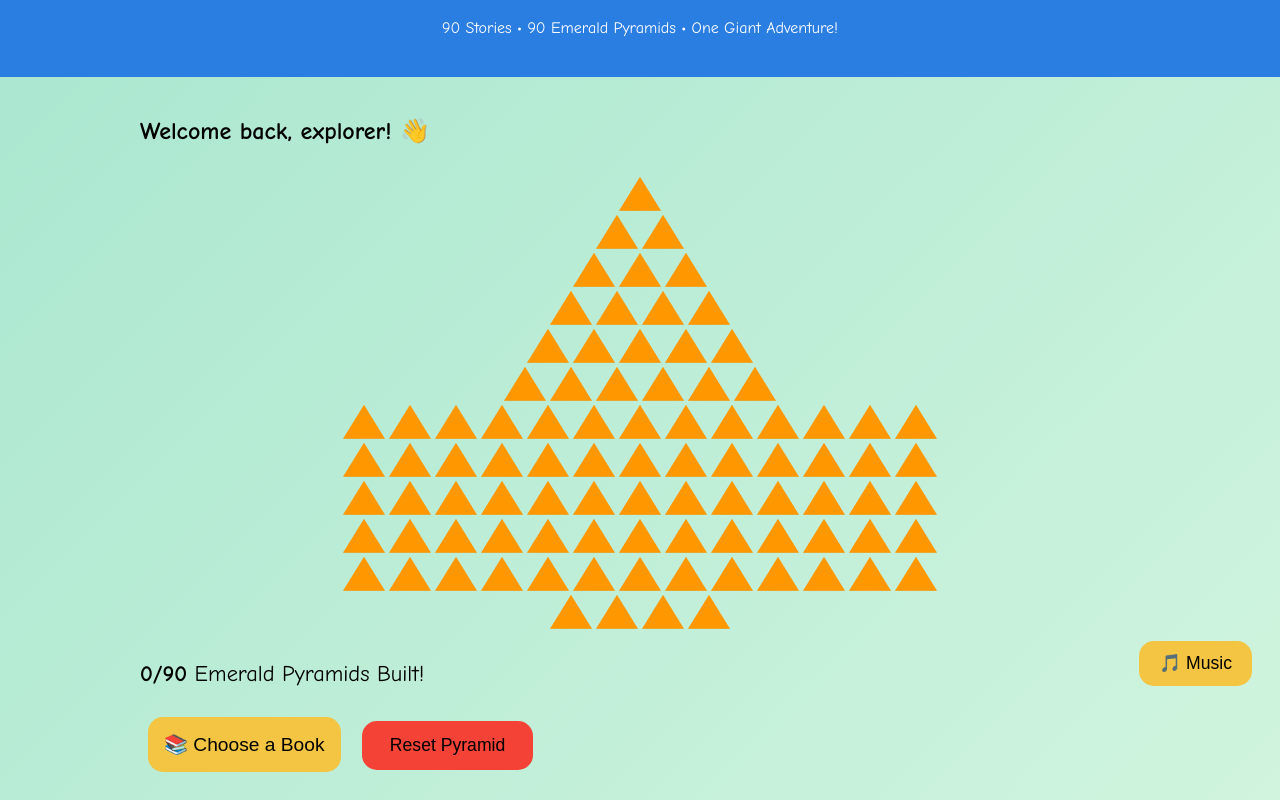
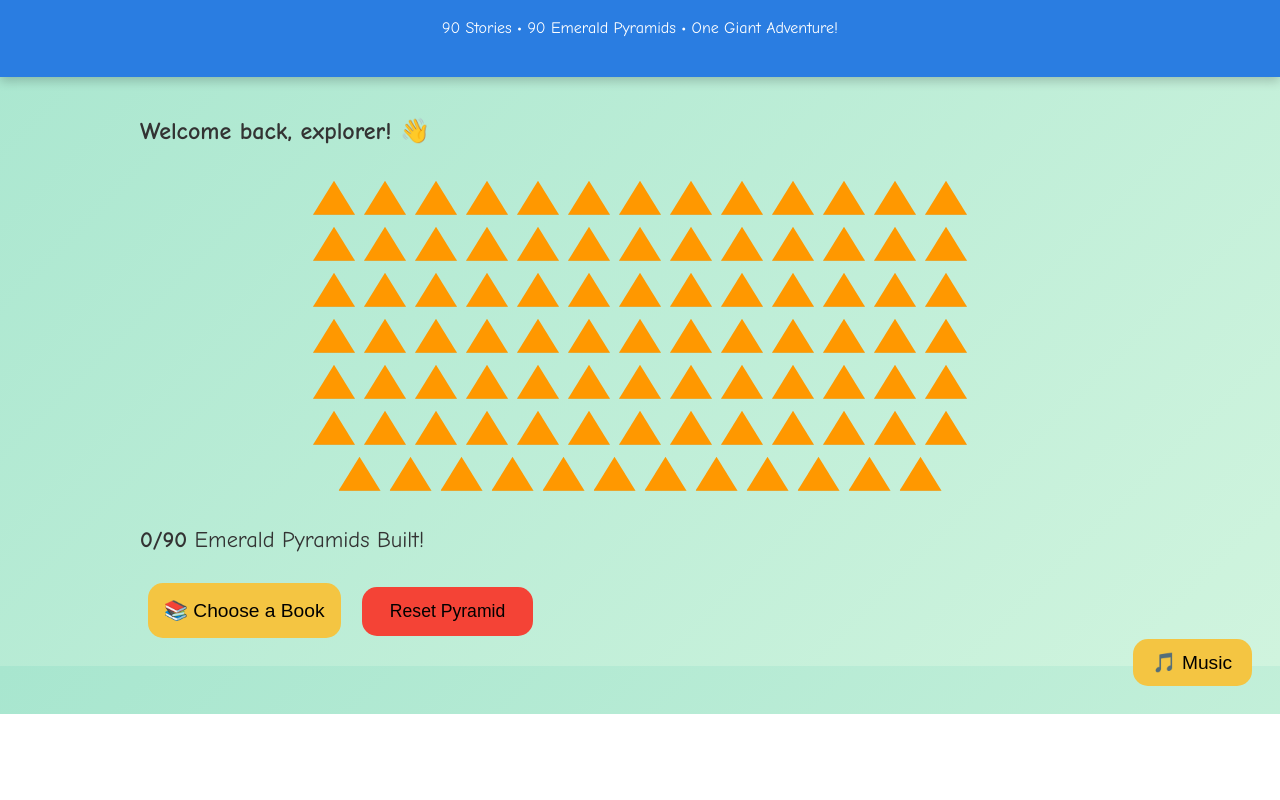
Before and after one commit to neil27oliver-sys/Curio-s-Pyramid-of-Wonders, a plain HTML site: page Curio/index.html in a window 1280 px wide. Shown: the part 86-886 px from the top of the page. After the commit the page ends 800 px from the top, so only its background shows below. Drawn offline with nearby package versions, Linux system fonts and the light colour scheme.

Commit message:
Update index.html

```diff
--- a/Curio/index.html
+++ b/Curio/index.html
@@ -6,28 +6,38 @@
   <title>Curio's Pyramid of Wonders</title>
 
   <!-- FAVICON -->
-  <link rel="icon" href="assets/favicon.ico" type="image/png">
-  <!-- Replace the URL above with your generated image link once you have it -->
+  <link rel="icon" href="assets/favicon.ico" type="image/x-icon">
 
   <script src="https://cdn.jsdelivr.net/npm/canvas-confetti@1.9.3/dist/confetti.browser.min.js"></script>
   <style>
     :root { --gold: #f4c542; --blue: #2a7de1; --emerald: #0a9b6b; }
-    body { font-family: 'Comic Sans MS', sans-serif; background: linear-gradient(135deg, #a8e6cf, #d0f4de); margin:0; padding:0; }
-    header { background: var(--blue); color: white; text-align:center; padding:1.5rem; }
+    body {
+      font-family: 'Comic Sans MS', 'Arial Rounded MT Bold', sans-serif;
+      background: linear-gradient(135deg, #a8e6cf, #d0f4de);
+      margin:0; padding:0; color:#333;
+    }
+    header {
+      background: var(--blue); color: white; text-align:center; padding:1.5rem;
+      box-shadow: 0 4px 10px rgba(0,0,0,0.2);
+    }
     .container { max-width:1000px; margin:0 auto; padding:20px; }
-    button { background:var(--gold); border:none; padding:14px 28px; font-size:1.1rem; border-radius:15px; cursor:pointer; margin:8px; }
+    button {
+      background:var(--gold); border:none; padding:14px 28px;
+      font-size:1.1rem; border-radius:15px; cursor:pointer; margin:8px; transition:0.2s;
+    }
     button:hover { transform:scale(1.08); }
     .pyramid { display:flex; flex-direction:column; align-items:center; margin:30px 0; }
-    .row { display:flex; gap:4px; margin:2px 0; }
+    .row { display:flex; gap:5px; margin:4px 0; flex-wrap:wrap; justify-content:center; }
     .small-pyramid {
       width:42px; height:34px; background:#ff9800;
       clip-path: polygon(50% 0%, 0% 100%, 100% 100%);
       display:flex; align-items:center; justify-content:center;
-      color:white; font-size:1rem; font-weight:bold; box-shadow:0 3px 6px rgba(0,0,0,0.2);
+      color:white; font-size:1.1rem; font-weight:bold; box-shadow:0 4px 8px rgba(0,0,0,0.2);
+      margin:2px;
     }
     .completed { background:var(--emerald) !important; }
     .question { background:white; padding:25px; border-radius:20px; box-shadow:0 10px 30px rgba(0,0,0,0.15); margin:20px 0; }
-    .music-btn { position:fixed; bottom:20px; right:20px; z-index:100; padding:12px 20px; }
+    .music-btn { position:fixed; bottom:20px; right:20px; z-index:100; padding:12px 20px; font-size:1.2rem; }
   </style>
 </head>
 <body>
@@ -45,7 +55,7 @@
 
   <script>
     // ====================== FULL 90 QUESTIONS ======================
-     const allQuestions = [
+       const allQuestions = [
   // ==================== BOOK 1 ====================
   {book:1,story:1,title:"Why Are Coins Round?",summary:"King Croesus got tired of cheaters clipping metal.",q:"Why did he make coins round?",a:["They looked pretty","So people couldn’t easily clip bits off the edges","Because they roll faster"],c:1},
   {book:1,story:2,title:"The Mackintosh Raincoat",summary:"Jungle rubber + Scottish chemistry.",q:"What did Charles Macintosh mix with rubber?",a:["Naphtha from lamp gas","Magic spells","Gold dust"],c:0},
@@ -163,21 +173,19 @@
 
     function playCorrectSound() {
       const audio = new (window.AudioContext || window.webkitAudioContext)();
-      const osc = audio.createOscillator(); osc.frequency.value = 800; osc.connect(audio.destination);
-      osc.start(); osc.stop(audio.currentTime + 0.15);
+      const osc = audio.createOscillator(); osc.frequency.value = 800;
+      osc.connect(audio.destination); osc.start(); osc.stop(audio.currentTime + 0.15);
     }
 
     function launchConfetti() { confetti({particleCount:200, spread:80, origin:{y:0.6}}); }
 
-    // FIXED PYRAMID - Now supports 90 pyramids (13 rows)
     function renderPyramid() {
       let html = `<div class="pyramid">`;
       let count = 0;
       const done = totalCompleted();
       for (let r = 1; r <= 13; r++) {
-        const itemsInRow = r < 7 ? r : 13;   // Wider base
         html += `<div class="row">`;
-        for (let i = 0; i < itemsInRow; i++) {
+        for (let i = 0; i < 13; i++) {
           if (count >= 90) break;
           const filled = count < done ? 'completed' : '';
           html += `<div class="small-pyramid ${filled}">${count < done ? '★' : ''}</div>`;
@@ -196,15 +204,15 @@
     }
 
     function showHome() {
-      const done = totalCompleted();
-      let html = `<h2>Welcome back, explorer! 👋</h2>${renderPyramid()}`;
-      if (done === 90) html += `<button onclick="showCertificate()" style="background:#4caf50;font-size:1.3rem;">🏆 Claim Certificate!</button>`;
-      html += `<button onclick="showBooks()" style="font-size:1.2rem;padding:16px;">📚 Choose a Book</button>
-               <button onclick="resetProgress()" style="background:#f44336;">Reset Pyramid</button>`;
-      document.getElementById('app').innerHTML = html;
+      document.getElementById('app').innerHTML = `
+        <h2>Welcome back, explorer! 👋</h2>
+        ${renderPyramid()}
+        <button onclick="showBooks()" style="font-size:1.2rem;padding:16px;">📚 Choose a Book</button>
+        <button onclick="resetProgress()" style="background:#f44336;">Reset Pyramid</button>
+      `;
     }
 
-    function showBooks() { /* same as before */
+    function showBooks() {
       let html = `<h2>Choose Your Adventure Book</h2>`;
       const titles = ["Wonders of Everyday Life","Secrets of How Things Move","Magic of Light, Sound & Ideas","Wonders of the Natural World","Amazing Animals We Know","Secrets of Rocks, Minerals & Gems","Food & Kitchen Wonders","Toys, Games & Play","Shapes (Grand Finale)"];
       for (let b = 1; b <= 9; b++) {
@@ -221,7 +229,7 @@
       const qList = allQuestions.filter(q => q.book === bookId);
       const next = (progress[bookId] || 0) + 1;
       if (next > 10) { alert("🌟 Book Complete!"); showHome(); return; }
-      const q = qList[next-1];
+      const q = qList[next-1] || allQuestions[0];
 
       let html = `
         <div class="question">
@@ -246,21 +254,10 @@
         launchConfetti();
         alert("🎉 Correct! +1 Emerald Pyramid!");
       } else {
-        alert("Nice try! Keep exploring ❤️");
+        alert("Nice try! Keep exploring the Cabinet ❤️");
       }
       if (progress[bookId] === 10) launchConfetti();
       showHome();
-    }
-
-    function showCertificate() {
-      document.getElementById('app').innerHTML = `
-        <div style="text-align:center;background:white;padding:40px;border:10px solid gold;border-radius:20px;max-width:600px;margin:40px auto;">
-          <h1>🏆 Certificate of Wonder 🏆</h1>
-          <p>You completed all 90 stories and built the Great Pyramid!</p>
-          <h2>You are an Official Curio Explorer!</h2>
-          <button onclick="window.print()">🖨️ Print Certificate</button>
-        </div>
-        <button onclick="showHome()">← Back</button>`;
     }
 
     function resetProgress() {
@@ -271,7 +268,7 @@
       }
     }
 
-    // Start
+    // Start the game
     showHome();
   </script>
 </body>
```
